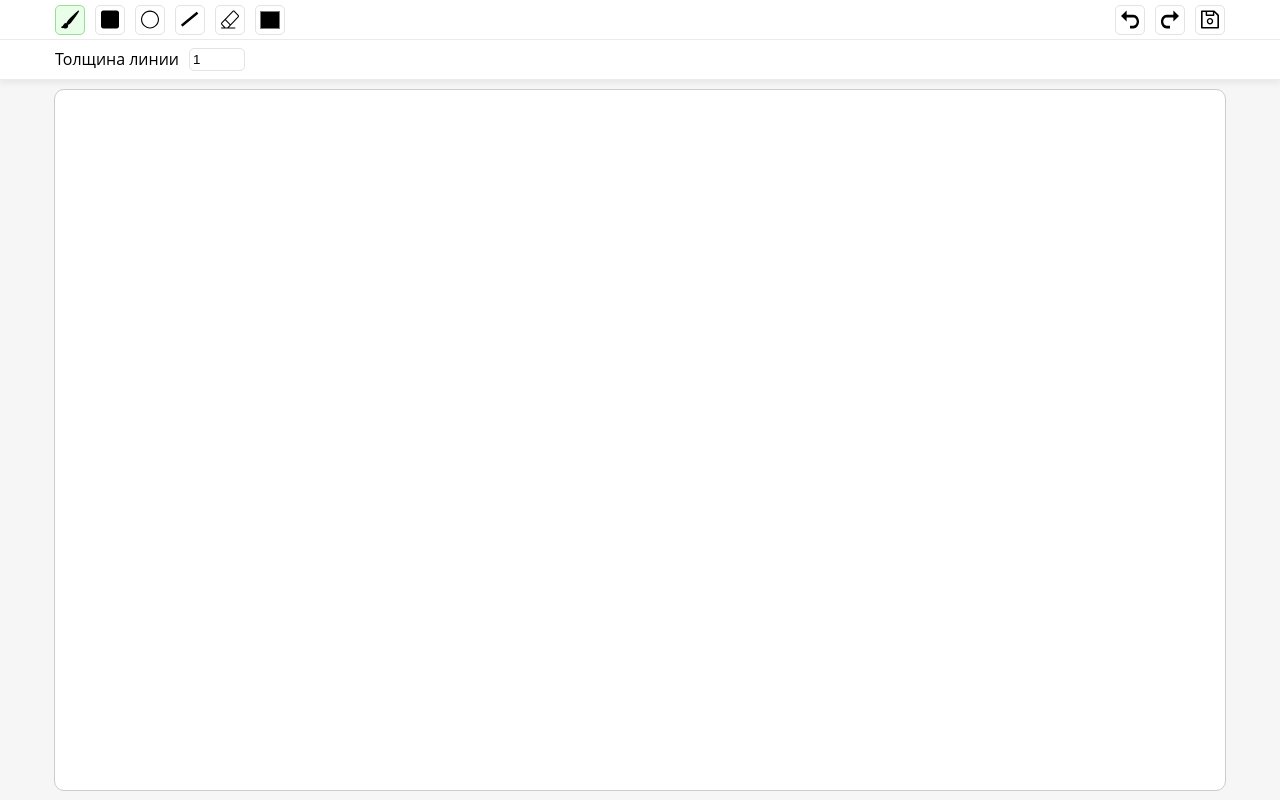
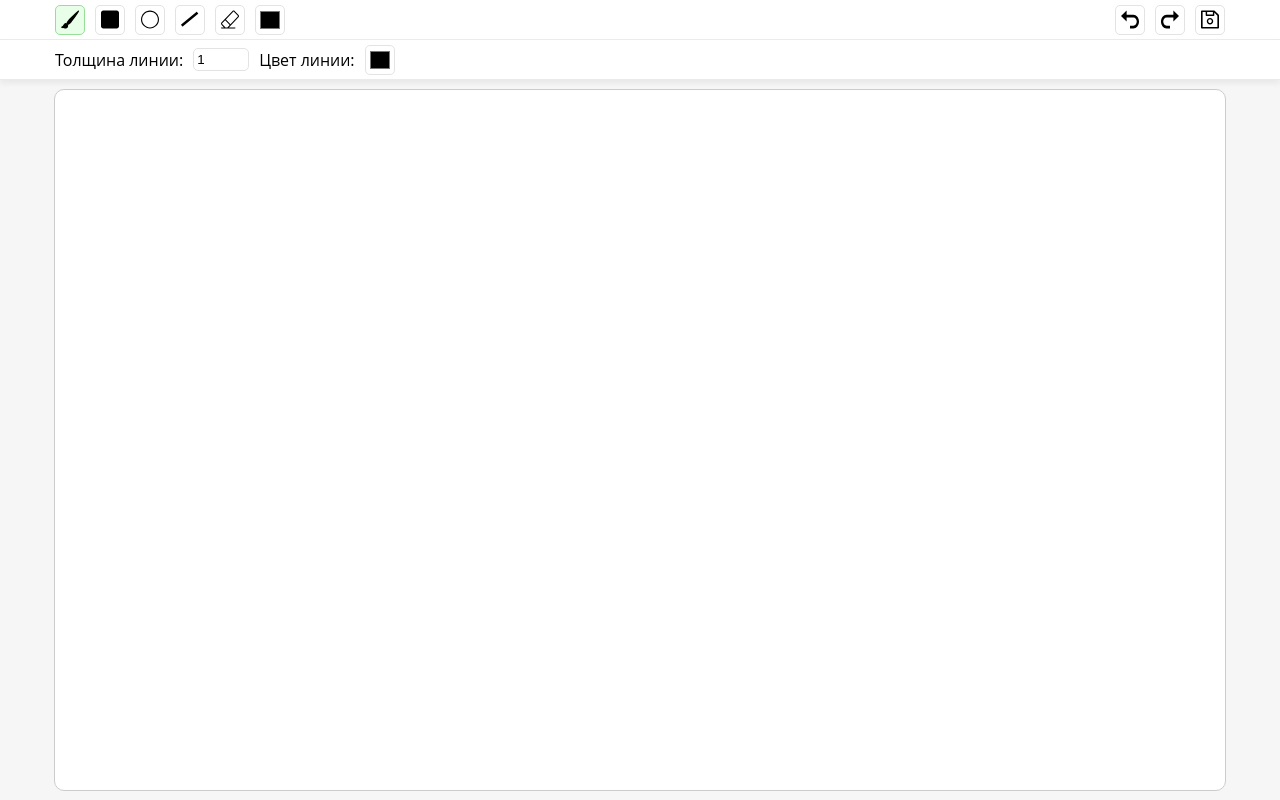
Before and after one commit to The73756/react-online-paint, a React (Create React App) app in the folder client/: page /1 in a window 1280 px wide. Built offline with nearby package versions, Linux system fonts and the light colour scheme.

Commit message:
finish color pickers

```diff
--- a/client/src/Tools/Eraser.ts
+++ b/client/src/Tools/Eraser.ts
@@ -10,8 +10,8 @@ export default class Eraser extends Brush {
 
   public draw(x: number, y: number) {
     if (this.ctx) {
+      this.ctx.strokeStyle = '#fff';
       this.ctx.lineTo(x, y);
-      this.ctx.strokeStyle = '#ffffff';
       this.ctx.stroke();
     }
   }
--- a/client/src/Tools/Tool.ts
+++ b/client/src/Tools/Tool.ts
@@ -1,5 +1,6 @@
 import { CanvasType } from '../types/canvas';
 import { ToolNames } from '../types/tools';
+import toolState from '../store/toolState';
 
 export default class Tool {
   public canvas: CanvasType;
@@ -10,6 +11,12 @@ export default class Tool {
     this.canvas = canvas;
     this.ctx = this.canvas?.getContext('2d');
     this.destroyEvents();
+
+    if (this.ctx) {
+      this.ctx.fillStyle = toolState.currentFillColor;
+      this.ctx.strokeStyle = toolState.currentStrokeColor;
+      this.ctx.lineWidth = toolState.currentLineWidth;
+    }
   }
 
   set fillColor(color: string) {
--- a/client/src/components/SettingsBar/SettingsBar.module.scss
+++ b/client/src/components/SettingsBar/SettingsBar.module.scss
@@ -2,6 +2,7 @@
 
 .settingBar {
   display: flex;
+  align-items: center;
   gap: 10px;
 
   &__input {
--- a/client/src/components/SettingsBar/index.tsx
+++ b/client/src/components/SettingsBar/index.tsx
@@ -3,6 +3,7 @@ import TopBar from '../ui/TopBar';
 
 import styles from './SettingsBar.module.scss';
 import toolState from '../../store/toolState';
+import ColorPicker from '../ui/ColorPicker';
 
 const SettingsBar: FC = () => {
   const [value, setValue] = useState(1);
@@ -21,10 +22,14 @@ const SettingsBar: FC = () => {
     toolState.setLineWidth(value);
   };
 
+  const changeColor = (e: ChangeEvent<HTMLInputElement>) => {
+    toolState.setStrokeColor(e.target.value);
+  };
+
   return (
     <TopBar>
       <div className={styles.settingBar}>
-        <label htmlFor="lineWidth">Толщина линии</label>
+        <label htmlFor="lineWidth">Толщина линии:</label>
         <input
           id="lineWidth"
           className={styles.settingBar__input}
@@ -34,6 +39,13 @@ const SettingsBar: FC = () => {
           min={1}
           max={50}
         />
+        <label htmlFor="lineColor">Цвет линии:</label>
+        <ColorPicker
+          id="lineColor"
+          onChange={changeColor}
+          aria-label="Выбрать цвет линии"
+          title="Цвет линии"
+        />
       </div>
     </TopBar>
   );
--- a/client/src/components/Toolbar/Toolbar.module.scss
+++ b/client/src/components/Toolbar/Toolbar.module.scss
@@ -15,13 +15,4 @@
       margin-left: auto;
     }
   }
-
-  &__colorPicker {
-    border: 1px solid #e3e3e3;
-    border-radius: 5px;
-    width: 30px;
-    height: 30px;
-    background-color: transparent;
-    cursor: pointer;
-  }
 }
--- a/client/src/components/Toolbar/index.tsx
+++ b/client/src/components/Toolbar/index.tsx
@@ -1,4 +1,4 @@
-import { FC } from 'react';
+import { ChangeEvent, FC } from 'react';
 import TopBar from '../ui/TopBar';
 import ImgButton from '../ui/ImgButton';
 import { ReactComponent as BrushImg } from '../../assets/image/brush.svg';
@@ -20,9 +20,16 @@ import { observer } from 'mobx-react-lite';
 
 import styles from './Toolbar.module.scss';
 import { ToolNames } from '../../types/tools';
+import ColorPicker from '../ui/ColorPicker';
 
 const Toolbar: FC = observer(() => {
   const currentToolName = toolState.currentToolName;
+
+  const changeColor = (e: ChangeEvent<HTMLInputElement>) => {
+    const color = e.target.value;
+
+    toolState.setFillColor(color);
+  };
 
   return (
     <TopBar>
@@ -68,11 +75,10 @@ const Toolbar: FC = observer(() => {
             active={currentToolName === ToolNames.ERASER}>
             <EraserImg />
           </ImgButton>
-          <input
-            type="color"
-            className={styles.toolbar__colorPicker}
-            aria-label="Выбрать цвет"
-            title="Изменить цвет"
+          <ColorPicker
+            onChange={changeColor}
+            aria-label="Выбрать цвет заливки"
+            title="Цвет заливки"
           />
         </div>
         <div className={`${styles.toolbar__btns} ${styles.toolbar__btns_right}`}>
--- /dev/null
+++ b/client/src/components/ui/ColorPicker/ColorPicker.module.scss
@@ -0,0 +1,18 @@
+@import '../../../scss/reset';
+
+.colorPicker {
+  border: 1px solid #e3e3e3;
+  border-radius: 5px;
+  width: 30px;
+  height: 30px;
+  transition: border-color 0.2s ease-in-out, background-color 0.2s ease-in-out;
+  cursor: pointer;
+
+  &:focus {
+    outline: none;
+    border-color: #97df97;
+    background-color: #e8fee8;
+  }
+
+  @extend .input-reset;
+}
--- /dev/null
+++ b/client/src/components/ui/ColorPicker/index.tsx
@@ -0,0 +1,14 @@
+import styles from './ColorPicker.module.scss';
+import { FC, HTMLAttributes } from 'react';
+
+interface ColorPickerProps extends HTMLAttributes<HTMLInputElement> {
+  className?: string;
+}
+
+const ColorPicker: FC<ColorPickerProps> = ({ className, ...props }) => {
+  const inputClassName = `${styles.colorPicker} ${className}`;
+
+  return <input type="color" className={inputClassName} {...props} />;
+};
+
+export default ColorPicker;
--- a/client/src/components/ui/ImgButton/index.tsx
+++ b/client/src/components/ui/ImgButton/index.tsx
@@ -7,29 +7,16 @@ interface ImgButtonProps extends HTMLAttributes<HTMLButtonElement> {
   w?: number | string;
   h?: number | string;
   className?: string;
-  onClick?: () => void;
   active?: boolean;
 }
 
-const ImgButton: FC<ImgButtonProps> = ({
-  children,
-  h,
-  w,
-  className,
-  onClick,
-  active,
-  ...props
-}) => {
+const ImgButton: FC<ImgButtonProps> = ({ children, h, w, className, active, ...props }) => {
   const btnProps = {
     className: `${styles.imgBtn} ${className ? className : ''} ${active ? styles.active : ''}`,
     style: w || h ? { width: w, height: h } : {},
     ...props,
   };
-  return (
-    <button {...btnProps} onClick={onClick}>
-      {children}
-    </button>
-  );
+  return <button {...btnProps}>{children}</button>;
 };
 
 export default ImgButton;
--- a/client/src/store/toolState.ts
+++ b/client/src/store/toolState.ts
@@ -3,6 +3,9 @@ import Tool from '../Tools/Tool';
 
 class ToolState {
   tool: Tool | null = null;
+  strokeColor = '#000';
+  fillColor = '#000';
+  lineWidth = 1;
 
   constructor() {
     makeAutoObservable(this);
@@ -14,18 +17,21 @@ class ToolState {
 
   public setFillColor(color: string) {
     if (this.tool) {
+      this.fillColor = color;
       this.tool.fillColor = color;
     }
   }
 
   public setStrokeColor(color: string) {
     if (this.tool) {
+      this.strokeColor = color;
       this.tool.strokeColor = color;
     }
   }
 
   public setLineWidth(width: number) {
     if (this.tool) {
+      this.lineWidth = width;
       this.tool.lineWidth = width;
     }
   }
@@ -34,8 +40,16 @@ class ToolState {
     return this.tool?.name;
   }
 
+  get currentFillColor() {
+    return this.fillColor;
+  }
+
+  get currentStrokeColor() {
+    return this.strokeColor;
+  }
+
   get currentLineWidth() {
-    return this.tool?.lineWidth;
+    return this.lineWidth;
   }
 }
 
```
